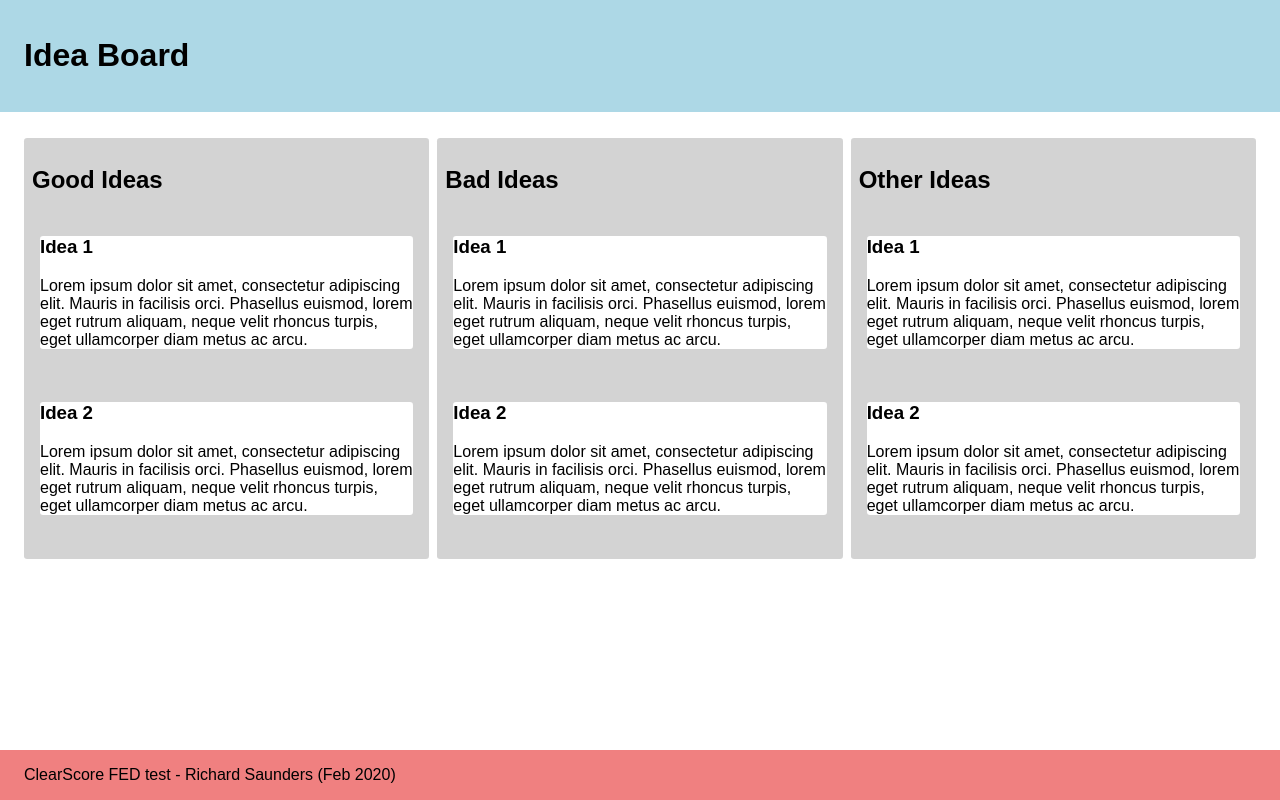
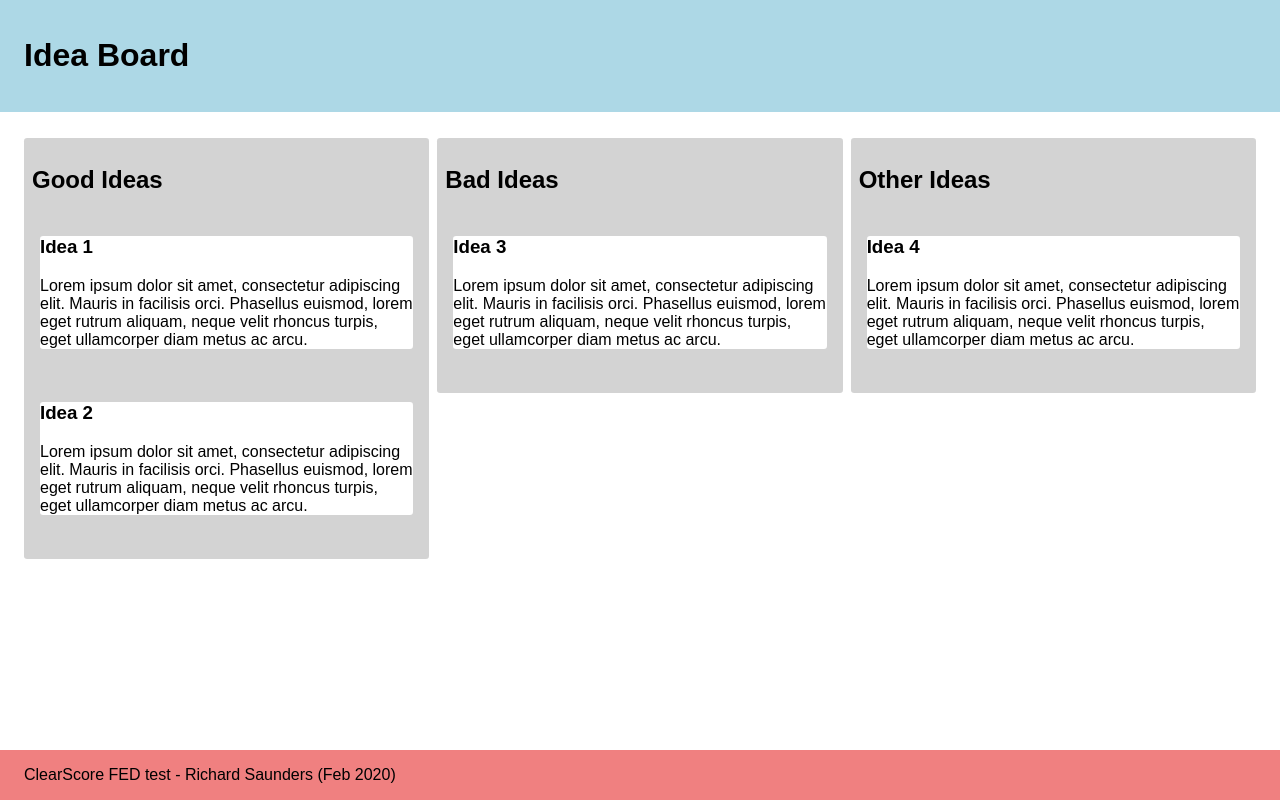
Before and after one commit to rs-saunders/clearscore-fed-test, a React (Create React App) app: page / in a window 1280 px wide. Built offline with nearby package versions, Linux system fonts and the light colour scheme.

Commit message:
render ideaLists from an array
each idea references an ideaList
both the list and the ideas rendered dynamically

```diff
--- a/src/App.js
+++ b/src/App.js
@@ -4,9 +4,16 @@
 import ColumnLayout from './components/ColumnLayout';
 import IdeaList from './components/IdeaList';
 
+const ideaLists = [
+  'Good Ideas',
+  'Bad Ideas',
+  'Other Ideas',
+];
+
 const ideas = [
   {
     title: 'Idea 1',
+    ideaList: 'Good Ideas',
     description: `
       Lorem ipsum dolor sit amet,
       consectetur adipiscing elit.
@@ -18,6 +25,31 @@
   },
   {
     title: 'Idea 2',
+    ideaList: 'Good Ideas',
+    description: `
+      Lorem ipsum dolor sit amet,
+      consectetur adipiscing elit.
+      Mauris in facilisis orci.
+      Phasellus euismod, lorem eget rutrum aliquam,
+      neque velit rhoncus turpis,
+      eget ullamcorper diam metus ac arcu.
+      `,
+  },
+  {
+    title: 'Idea 3',
+    ideaList: 'Bad Ideas',
+    description: `
+      Lorem ipsum dolor sit amet,
+      consectetur adipiscing elit.
+      Mauris in facilisis orci.
+      Phasellus euismod, lorem eget rutrum aliquam,
+      neque velit rhoncus turpis,
+      eget ullamcorper diam metus ac arcu.
+      `,
+  },
+  {
+    title: 'Idea 4',
+    ideaList: 'Other Ideas',
     description: `
       Lorem ipsum dolor sit amet,
       consectetur adipiscing elit.
@@ -38,18 +70,15 @@
         </header>
         <main className={styles.main}>
           <ColumnLayout>
-            <IdeaList
-              title="Good Ideas"
-              ideas={ideas}
-            />
-            <IdeaList
-              title="Bad Ideas"
-              ideas={ideas}
-            />
-            <IdeaList
-              title="Other Ideas"
-              ideas={ideas}
-            />
+            {ideaLists.map(title => (
+              <IdeaList
+                key={title}
+                title={title}
+                ideas={ideas
+                  .filter(idea => idea.ideaList === title)
+                }
+              />
+            ))}
           </ColumnLayout>
         </main>
         <footer className={styles.footer}>
```
